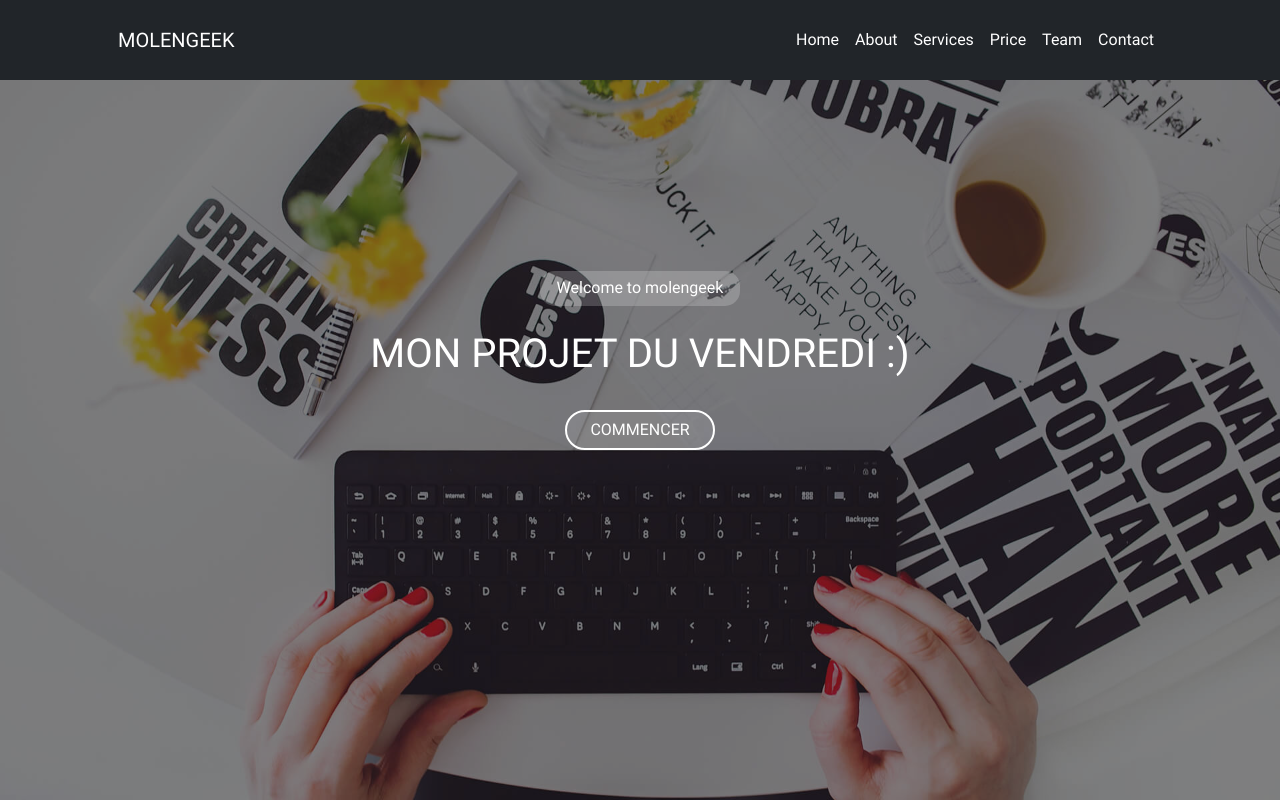
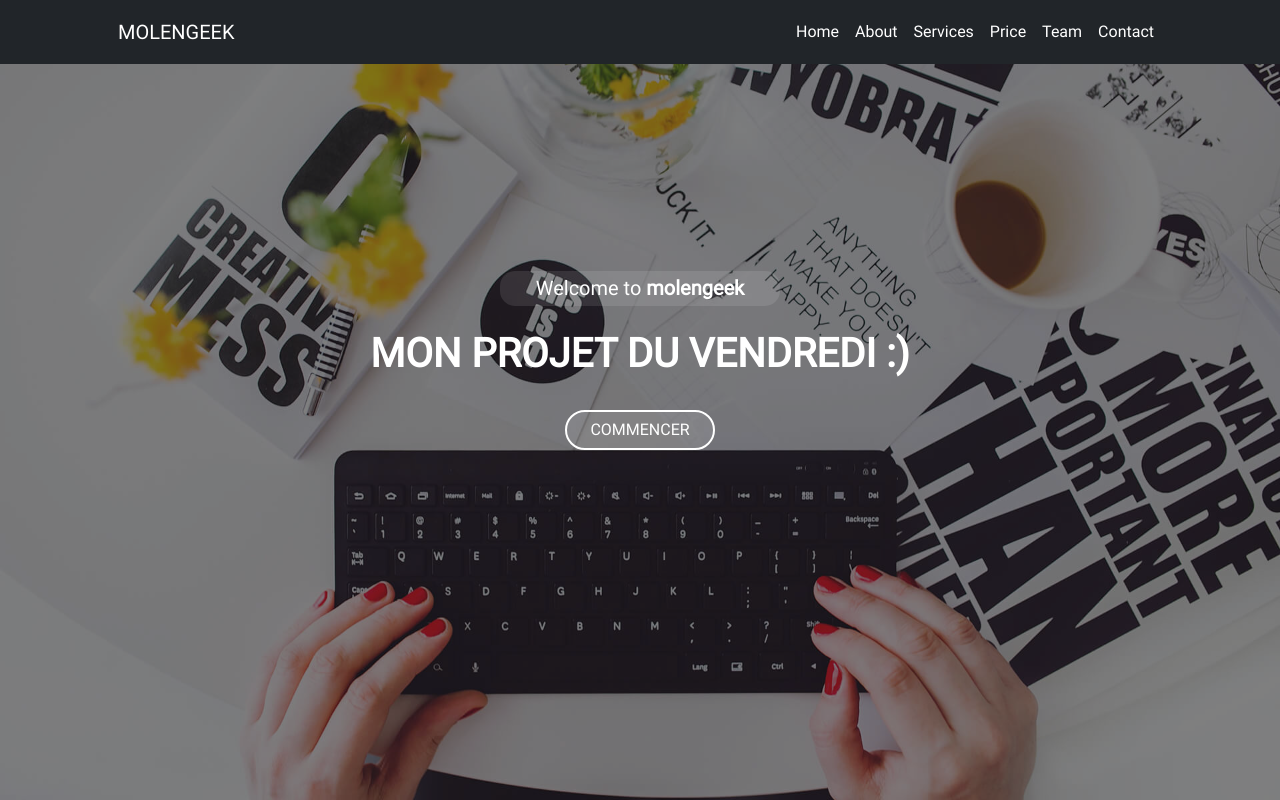
Before and after one commit to Bobby-Jack/Projet_Nomdutemplate_Ryad_Sofian, a website: page index.html in a window 1280 px wide. Drawn offline with nearby package versions, Linux system fonts and the light colour scheme.

Commit message:
navbar et header fini

```diff
--- a/index.html
+++ b/index.html
@@ -46,7 +46,7 @@
         <div class="header">
             <div class="header-box">
                 <div class="header-p">
-                    <span>Welcome to molengeek</span>
+                    <span>Welcome to <span class="header-p-span">molengeek</span></span>
                 </div>
                 <br>
                 <h1 class="text-white">MON PROJET DU VENDREDI :)</h1>
--- a/src/sass/modules/_section1.sass
+++ b/src/sass/modules/_section1.sass
@@ -16,7 +16,7 @@
     background-blend-mode: darken
     font-family: roboto
 .nav
-    height: 10%
+    height: 8%
     width: 100%
 
 .header
@@ -25,6 +25,8 @@
     display: flex
     align-items: center
     justify-content: center
+    h1
+        font-weight: bold
 
 .header-box
     height: 100%
@@ -43,11 +45,16 @@
 
 .header-p
     height: 35px
-    width: 200px
+    width: 280px
     color: white
-    background-color: rgb(255,255,255,0.2)
+    background-color: rgb(255,255,255,0.1)
     border-radius: 15px
     display: flex
     justify-content: center
     align-items: center
     text-align: center
+    span
+        font-size: 20px
+
+.header-p-span
+    font-weight: bold
```
Also changed, not shown: public/css/style.css, 1 other file.
